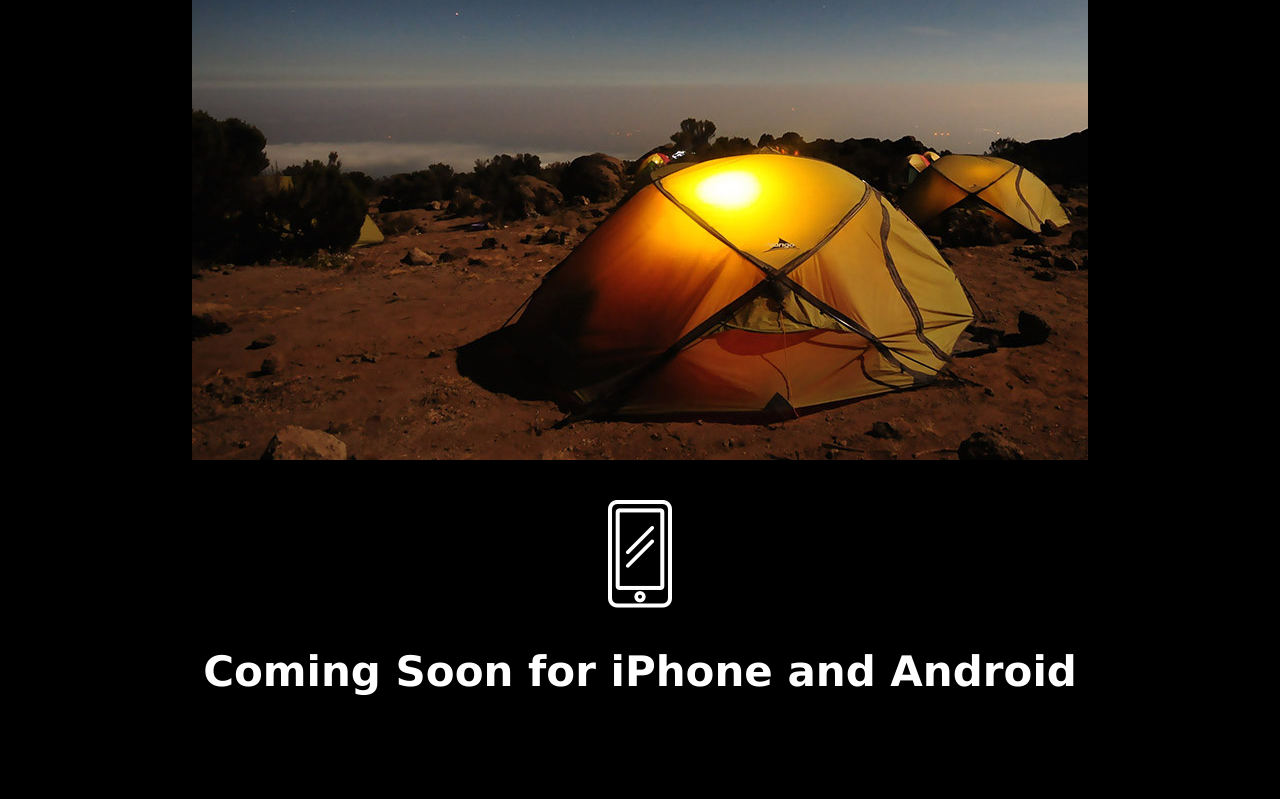
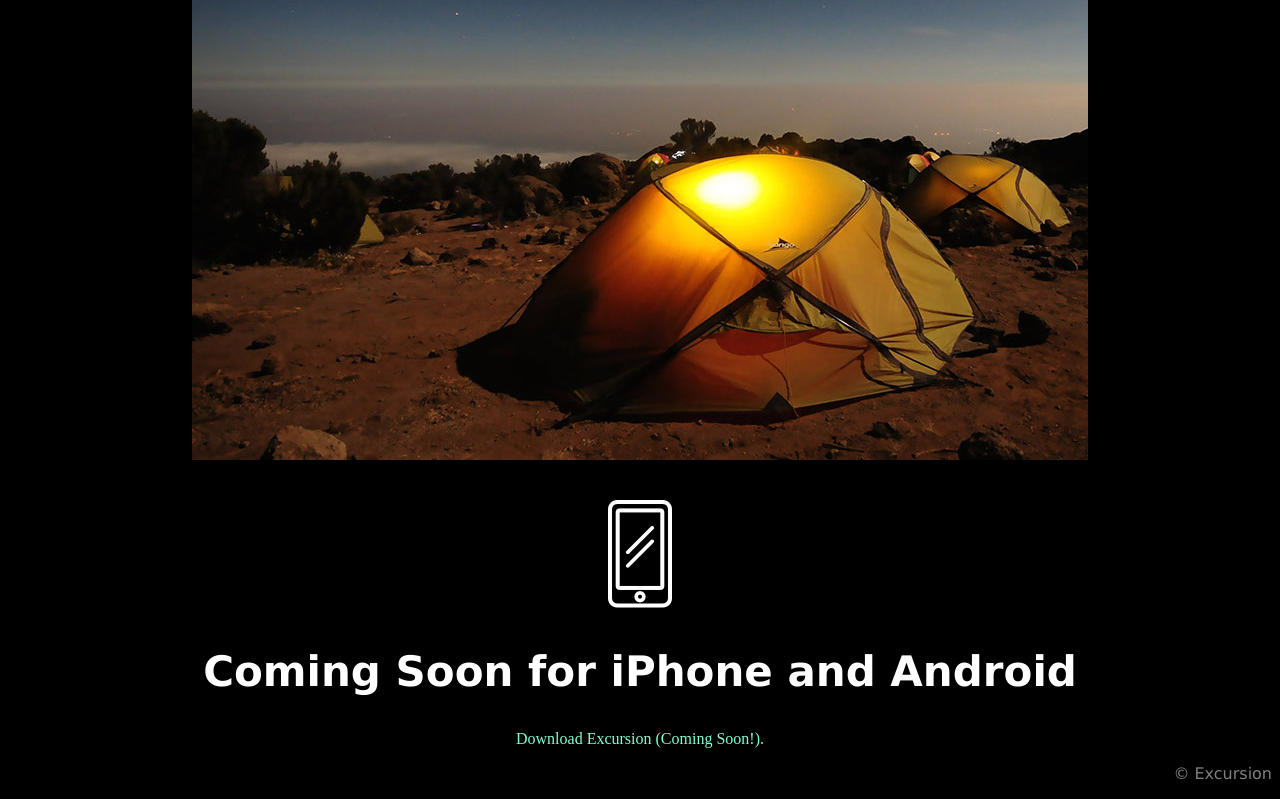
Before and after one commit to TrevorHegert/excursion, a plain HTML site: page index.html in a window 1280 px wide. Shown: the part 904-1703 px from the top of the page. Before the commit the page ends 1634 px from the top, so only its background shows below. Drawn offline with Linux system fonts and the light colour scheme.

Commit message:
Added Footer
Project Complete

```diff
--- a/index.html
+++ b/index.html
@@ -33,5 +33,13 @@
       <h2>Coming Soon for iPhone and Android</h2>
     </div>
 
+    <div class="link">
+      <p>Download Excursion (Coming Soon!).</p>
+    </div>
+
+    <div class="copyright">
+      <p>© Excursion</p>
+    </div>
+
   </body>
 </html>
--- a/resources/css/style.css
+++ b/resources/css/style.css
@@ -27,3 +27,9 @@ h2 {
   font-family: Verdana;
   font-size: 21px;
 }
+
+.copyright p {
+  color: gray;
+  text-align: right;
+  font-family: Verdana;
+}
```
